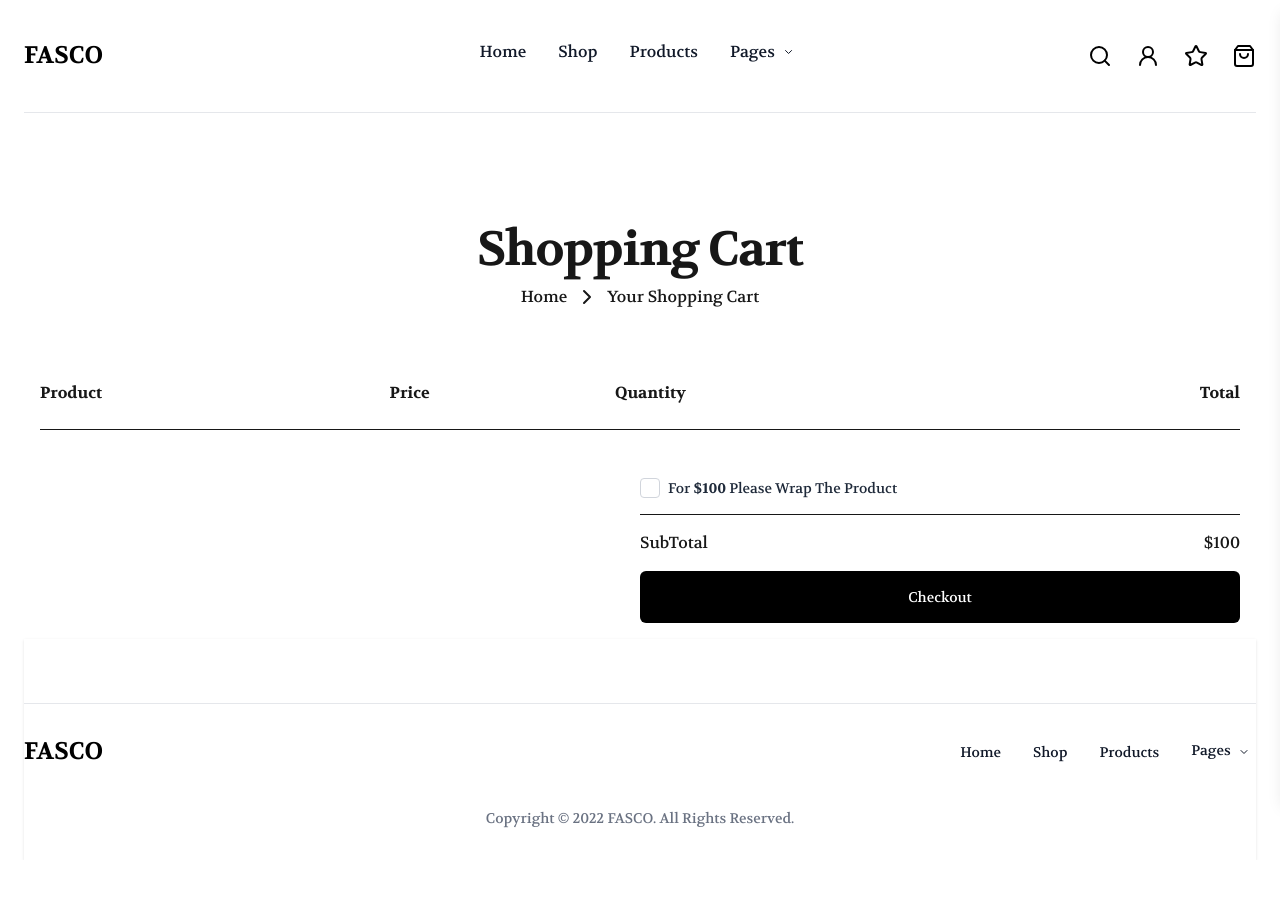
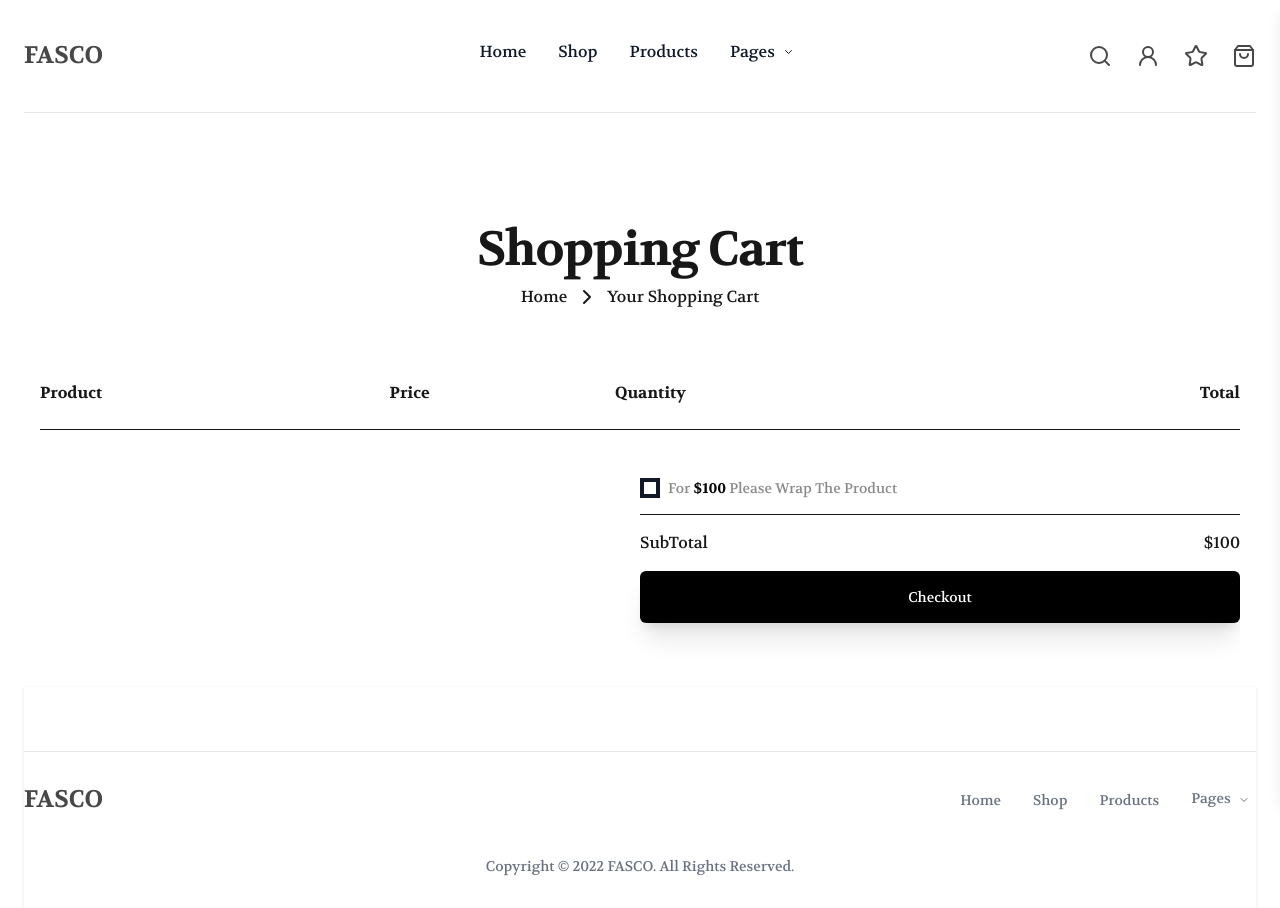
Before and after one commit to Mohamed-Aymn/Mohamed_Aymn-Next_JS_test, a Next.js app: page /cart in a window 1280 px wide. Before the commit the page ends 860 px from the top, so only its background shows below. Built offline with nearby package versions, Linux system fonts and the light colour scheme.

Commit message:
fix: button special styles shadow

```diff
--- a/src/app/cart/page.tsx
+++ b/src/app/cart/page.tsx
@@ -8,6 +8,7 @@ import Image from 'next/image'
 import Checkbox from '@/components/Checkbox'
 import Button from '@/components/Button'
 import QuantityButton from '@/components/QuantityButton'
+import Link from 'next/link'
 
 type Product = {
     id: number
@@ -69,6 +70,7 @@ function Cart() {
                                 return (
                                     <tr key={productData.id} className="border-b">
                                         <td className="py-12 flex gap-4">
+                                            <Link href={`/products/${productData.id}`}>
                                                 <Image
                                                     src={productData.image}
                                                     alt={productData.title}
@@ -76,6 +78,7 @@ function Cart() {
                                                     height={150}
                                                     className="object-contain my-4"
                                                 />
+                                            </Link>
                                             <div className='max-w-xs'>
                                                 <div className='font-bold mb-6'>{productData.title}</div>
                                                 <div
@@ -112,7 +115,7 @@ function Cart() {
                             // label="I agree to the terms and conditions"
                             children={
                                 <>
-                                    For <span className='font-bold'>$100</span> Please Wrap The Product
+                                    For <span className='font-bold text-black'>$100</span> Please Wrap The Product
                                 </>
                             }
                             checked={checked}
@@ -123,7 +126,7 @@ function Cart() {
                             <span>SubTotal </span>
                             <span>$100</span>
                         </div>
-                        <Button variant='speical' className='w-full px-4 py-4'>
+                        <Button variant="speical" className="w-full px-4 py-4 shadow-xl mb-12">
                             Checkout
                         </Button>
                     </div>
--- a/src/components/Button.tsx
+++ b/src/components/Button.tsx
@@ -18,7 +18,7 @@ const variantStyles: Record<Variant, string> = {
     danger: 'bg-red-600 hover:bg-red-700 focus:ring-red-500',
     ghost:
         'bg-transparent text-gray-700 hover:bg-gray-100  shadow-none',
-    speical: 'bg-black text-white',
+    speical: 'bg-black text-white rounded-lg',
 }
 
 const Button: React.FC<ButtonProps> = ({
--- a/src/components/Checkbox.tsx
+++ b/src/components/Checkbox.tsx
@@ -28,7 +28,7 @@ export default function Checkbox({
                 onChange={onChange}
                 className="peer hidden"
             />
-            <div className="w-5 h-5 rounded border border-gray-300 flex items-center justify-center transition">
+            <div className="w-5 h-5 border-4 border-gray-900 flex items-center justify-center transition">
                 {checked && <Check />}
                 <svg
                     className="w-3 h-3 text-white hidden peer-checked:block"
@@ -40,7 +40,7 @@ export default function Checkbox({
                     <path strokeLinecap="round" strokeLinejoin="round" d="M5 13l4 4L19 7" />
                 </svg>
             </div>
-            <span className="text-sm text-gray-800">{children}</span>
+            <span className="text-sm text-[#8A8A8A]">{children}</span>
         </label>
     );
 }
--- a/src/components/Footer.tsx
+++ b/src/components/Footer.tsx
@@ -3,19 +3,19 @@ import { ChevronDown } from "lucide-react"
 
 function Footer() {
     return (
-        <footer className="bg-white shadow-sm ">
+        <footer className="bg-white shadow-sm text-[#484848]">
             <div className="w-full max-w-screen-xl mx-auto py-4 md:py-8">
                 <hr className="my-6 border-gray-200 sm:mx-auto lg:my-8" />
                 <div className="sm:flex sm:items-center sm:justify-between">
                     <a href="#" className="flex items-center mb-4 sm:mb-0 space-x-3 rtl:space-x-reverse">
-                        <span className="text-black self-center text-2xl font-semibold whitespace-nowrap ">FASCO</span>
+                        <span className="self-center text-2xl font-semibold whitespace-nowrap ">FASCO</span>
                     </a>
                     <ul className="flex flex-wrap items-center mb-6 text-sm font-medium text-gray-500 sm:mb-0 gap-8">
                         {routes.map((route) => (
                             <li key={route.name}>
                                 <a
                                     href={route.href}
-                                    className="py-2 px-3 text-gray-900 rounded-sm hover:bg-gray-100 md:hover:bg-transparent md:hover:text-blue-700 md:p-0 flex gap-[0.1em]"
+                                    className="py-2 px-3 rounded-sm hover:bg-gray-100 md:hover:bg-transparent md:hover:text-blue-700 md:p-0 flex gap-[0.1em]"
                                 >
                                     {route.name} {route?.subPages ? <ChevronDown className="scale-50" /> : null}
                                 </a>
--- a/src/components/Nav.tsx
+++ b/src/components/Nav.tsx
@@ -10,13 +10,13 @@ function Nav() {
   const [isSidebar, setIsSidebar] = useState(false)
 
   return (
-    <nav className="bg-white w-full z-20 start-0 border-b border-gray-200 mb-24">
+    <nav className="bg-white w-full z-20 start-0 border-b border-gray-200 mb-24 text-[#484848]">
       <div className="max-w-screen-xl flex flex-wrap items-center justify-between mx-auto py-10 relative z-30">
         <a href="#" className="flex items-center space-x-3 rtl:space-x-reverse">
-          <span className="text-black self-center text-2xl font-semibold whitespace-nowrap">FASCO</span>
+          <span className="text-[#484848] self-center text-2xl font-semibold whitespace-nowrap">FASCO</span>
         </a>
         <div className="flex md:order-2 space-x-3 md:space-x-0 rtl:space-x-reverse">
-          <div className="hidden md:flex gap-6 text-black">
+          <div className="hidden md:flex gap-6">
             <Search />
             <UserRound />
             <Star />
```
Lines whose indentation alone changed are shown as unchanged.
